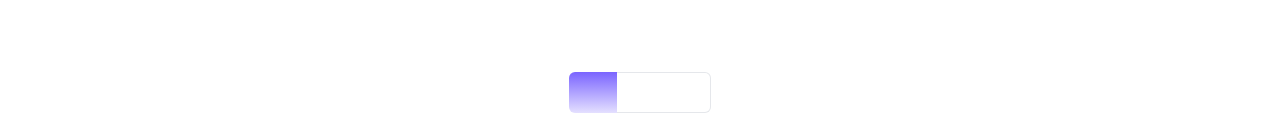
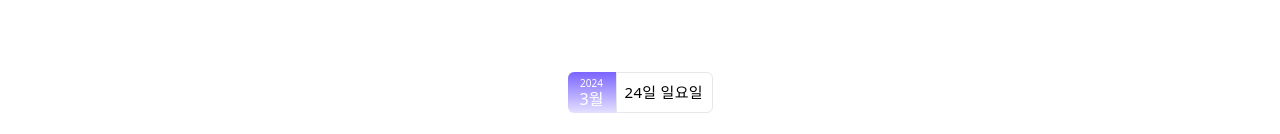
Before and after one commit to hmuri/NESS_FRONT, a Next.js app in the folder ness/: page /calendar in a window 1280 px wide. Shown: the top 134 px of the page. Built offline with nearby package versions, Linux system fonts and the light colour scheme.

Commit message:
[feat] 헤더 완성

```diff
--- a/ness/src/components/calendar/Header.tsx
+++ b/ness/src/components/calendar/Header.tsx
@@ -4,20 +4,35 @@ import "react-big-calendar/lib/css/react-big-calendar.css";
 import "moment/locale/ko";
 import { useEffect, useState } from "react";
 
+const localizer = momentLocalizer(moment);
+
 moment.locale("ko");
-const Header: React.FC<ToolbarProps> = ({ label }) => {
-  const [formattedDate, setFormattedDate] = useState("");
+const Header: React.FC<ToolbarProps> = () => {
+  const [year, setYear] = useState("");
+  const [month, setMonth] = useState("");
+  const [day, setDay] = useState("");
+  const [weekday, setWeekday] = useState("");
 
   useEffect(() => {
-    console.log("label" + label);
-    console.log("formattedDate" + formattedDate);
-    setFormattedDate(moment(label).format("YYYY년 M월"));
-  }, [label]);
+    const currentDate = moment(); // 현재 날짜 및 시간을 가져옵니다.
+    setYear(currentDate.format("YYYY"));
+    setMonth(currentDate.format("M월"));
+    setDay(currentDate.format("D일"));
+    setWeekday(currentDate.format("dddd")); // 요일
+  }, []);
+
   return (
     <div className="mt-[72px] flex items-center justify-center w-full mb-[21.5px]">
-      <div className="h-[41px] w-[142px] flex ">
-        <div className="w-[48px] px-[12px] pb-[6px] pt-[4px] rounded-l-md bg-gradient-to-b from-[#7A64FF] to-[#7A64FF33]"></div>
-        <div className="w-[94px] px-[12px]border border-t border-r border-b border-gray-200 rounded-r-md"></div>
+      <div className="h-[41px] w-[145px] flex ">
+        <div className="text-white w-[48px] px-[12px] pb-[6px] pt-[4px] rounded-l-md bg-gradient-to-b from-[#7A64FF] to-[#7A64FF33]">
+          <div className="text-[10px] text-center">{year}</div>
+          <div className="text-[16px] leading-[110%] text-center">{month}</div>
+        </div>
+        <div className="flex items-center w-[97px] px-[8px] border border-t border-r border-b border-gray-200 rounded-r-md">
+          <div className="text-[15px] text-center tracking-[0.3px]">
+            {day} {weekday}
+          </div>
+        </div>
       </div>
     </div>
   );
```
